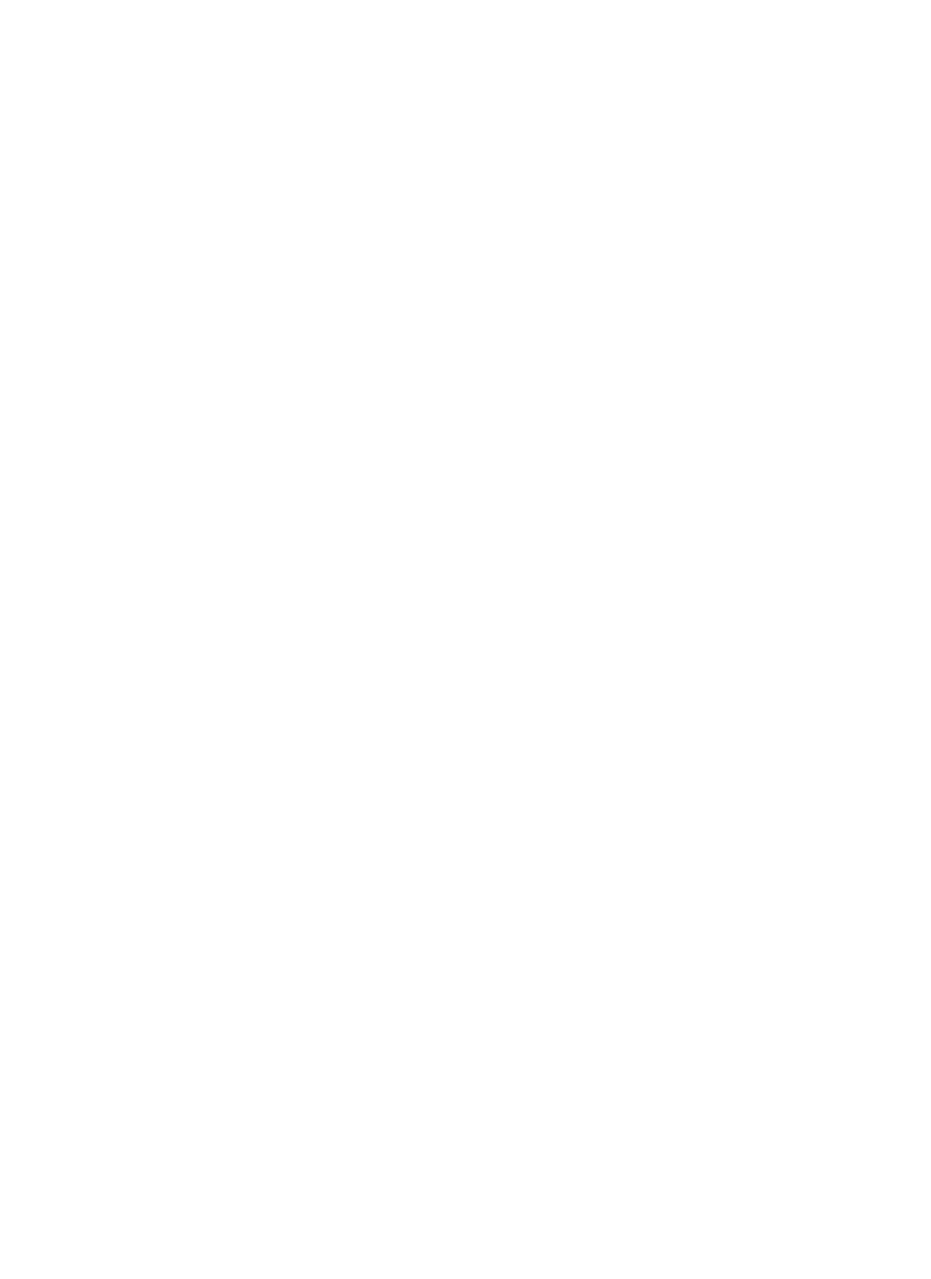
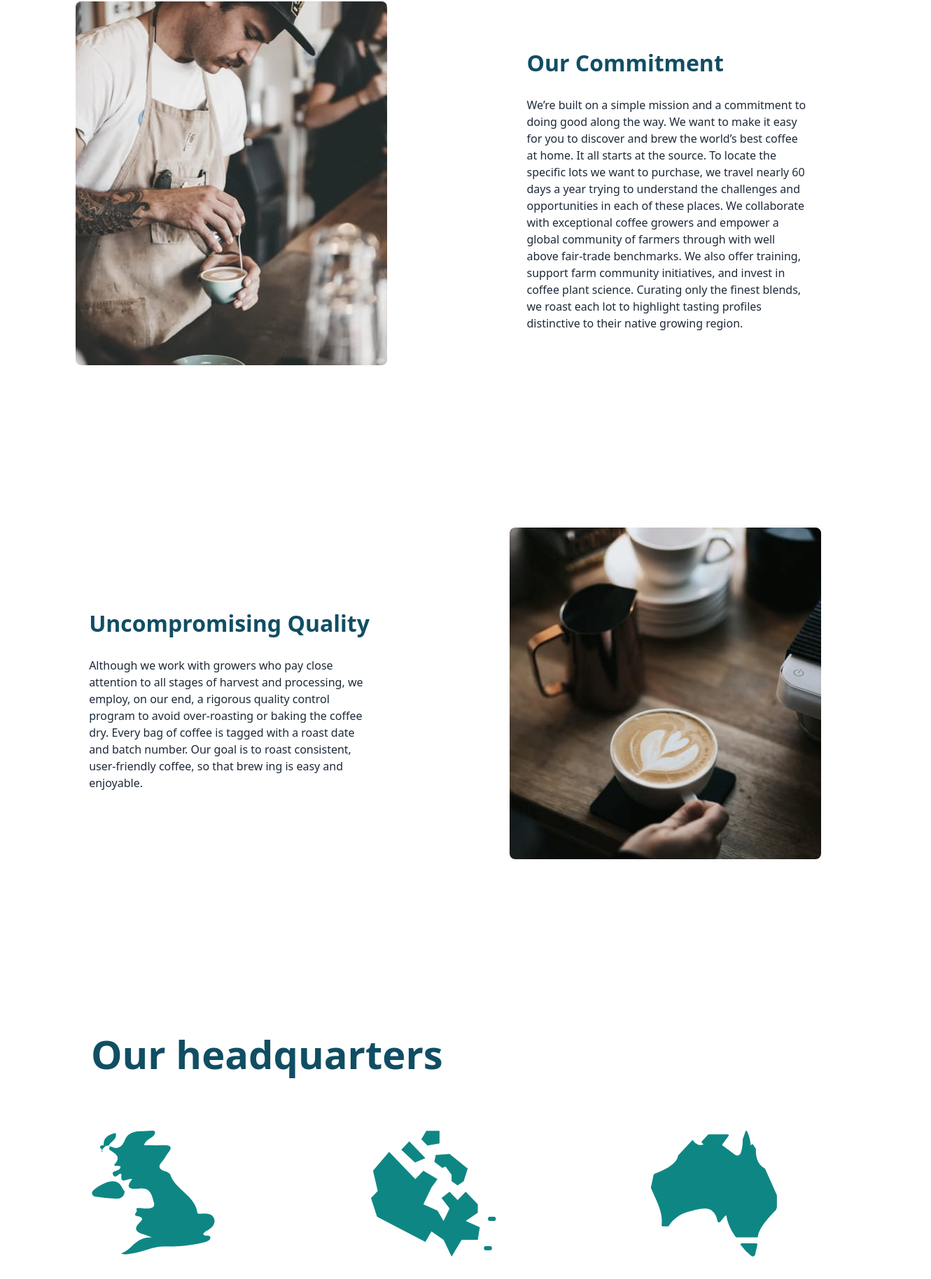
Before and after one commit to ItaloDev-Marcelo/Coffee-Roaster-V2, a React (Vite) app: page /About-us in a window 1280 px wide. Shown: the part 822-2650 px from the top of the page at 70% size, 1330 px wide, since content can reach past the window. Before the commit the page ends 800 px from the top, so only its background shows below. Built offline with nearby package versions, Linux system fonts and the light colour scheme.

Commit message:
feat: add all data and components to aboutPage

```diff
--- a/src/pages/about/index.tsx
+++ b/src/pages/about/index.tsx
@@ -1,5 +1,8 @@
+import CustomImage from '../../components/CustomImage/CustomImage'
 import HeroContainer from '../../components/Hero/HeroSection'
 import { HeroBank } from '../../components/Hero/utils/HeroBank'
+import { HeadquartersData } from './utils/headquartersData'
+import { ImageBank } from './utils/ImageBank'
 
 
 const AboutUs = () => {
@@ -8,11 +11,60 @@ const AboutUs = () => {
   const subtitle = 'Coffeeroasters began its journey of exotic discovery in 1999, highlighting stories of coffee from around the world. We have since been dedicated to bring the perfect cup - from bean to brew - in every shipment.'
 
 
+  const p1 = 'We’re built on a simple mission and a commitment to doing good along the way. We want to make it easy for you to discover and brew the world’s best coffee at home. It all starts at the source. To locate the specific lots we want to purchase, we travel nearly 60 days a year trying to understand the challenges and opportunities in each of these places. We collaborate with exceptional coffee growers and empower a global community of farmers through with well above fair-trade benchmarks. We also offer training, support farm community initiatives, and invest in coffee plant science. Curating only the finest blends, we roast each lot to highlight tasting profiles distinctive to their native growing region.'
+  const p2 = 'Although we work with growers who pay close attention to all stages of harvest and processing, we employ, on our end, a rigorous quality control program to avoid over-roasting or baking the coffee dry. Every bag of coffee is tagged with a roast date and batch number. Our goal is to roast consistent, user-friendly coffee, so that brew ing is easy and enjoyable.'
   return (
     <>
       <main className='flex flex-col justify-center items-center '>
           <HeroContainer photoType={HeroBank.About} type='About'
            title={title} subtitle={subtitle} btnActive={false} />
+           <section className='flex flex-col items-center justify-center  my-30 lg:px-15'>
+               <div className='my-25'>
+                  <section className='flex flex-col lg:flex-row items-center
+                    text-center lg:text-left mb-7 md:mb-4'>
+                      <div> <CustomImage mobile={ImageBank.Commitment.mobile} tablet={ImageBank.Commitment.tablet}
+                       desk={ImageBank.Commitment.desk} /></div>
+                       <div className='my-2 lg:my-0 lg:ml-45 lg:px-5'>
+                         <h2 className='font-bold text-cyan-900 text-[1.7rem] my-4 lg:text-[2rem] lg:mb-6 '>Our Commitment</h2>
+                         <p className='text-gray-800 w-125 lg:w-100 '>{p1}</p>
+                       </div>
+                  </section>
+               </div>
+               <div className='my-25'>
+                  <section className='flex flex-col-reverse lg:flex-row-reverse
+                   lg:space-between text-center lg:text-left items-center'>
+
+                       <div className='my-4'>
+                         <CustomImage mobile={ImageBank.Quality.mobile}
+                        tablet={ImageBank.Quality.tablet}
+                         desk={ImageBank.Quality.desk} />
+                       </div>
+                  <div className='my-2 lg:my-0 lg:mr-45 lg:px-5'>
+                      <h2 className='font-bold text-cyan-900 text-[1.7rem] my-4 lg:text-[2rem] lg:mb-6'>Uncompromising Quality</h2>
+                      <p className='text-gray-800  w-125 lg:w-100 '>{p2}</p>
+                  </div>
+                  </section>
+               </div>
+           </section>
+           <section className='lg:ml-45'>
+              <h4 className='font-bold text-cyan-900 text-[3rem] mb-25 lg:mb-15 lg:text-[3.5rem]'>Our headquarters</h4>
+              <div className='flex flex-col lg:flex-row lg:mt-17'>
+                {
+                  HeadquartersData.map((item, index) => (
+                    <div key={index}>
+                       <img src={item.icon} alt={item.country} className='w-55 h-55 lg:w-45 lg:h-45 ' />
+                       <h5 className='w-100 my-7 text-2xl lg:text-3xl font-bold'>{item.country}</h5>
+                       <ul className='my-15'>
+                        <li className='mb-3'>{item.city}</li>
+                        <li className='mb-3'>{item.cityInfo}</li>
+                        <li className='mb-3'>{item.address}</li>
+                        <li>{item.phone}</li>
+                       </ul>
+                    </div>
+                  ))
+                }
+              </div>
+           </section>
     </main>
     </>
   )
```
